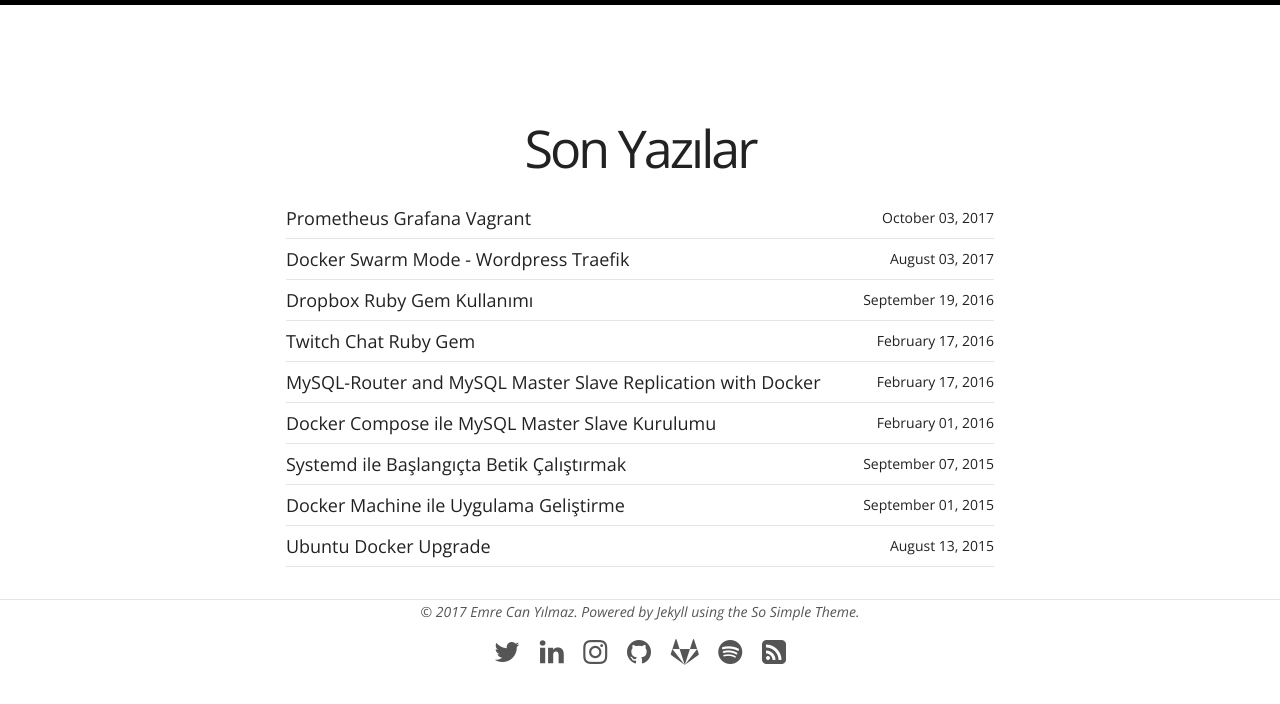
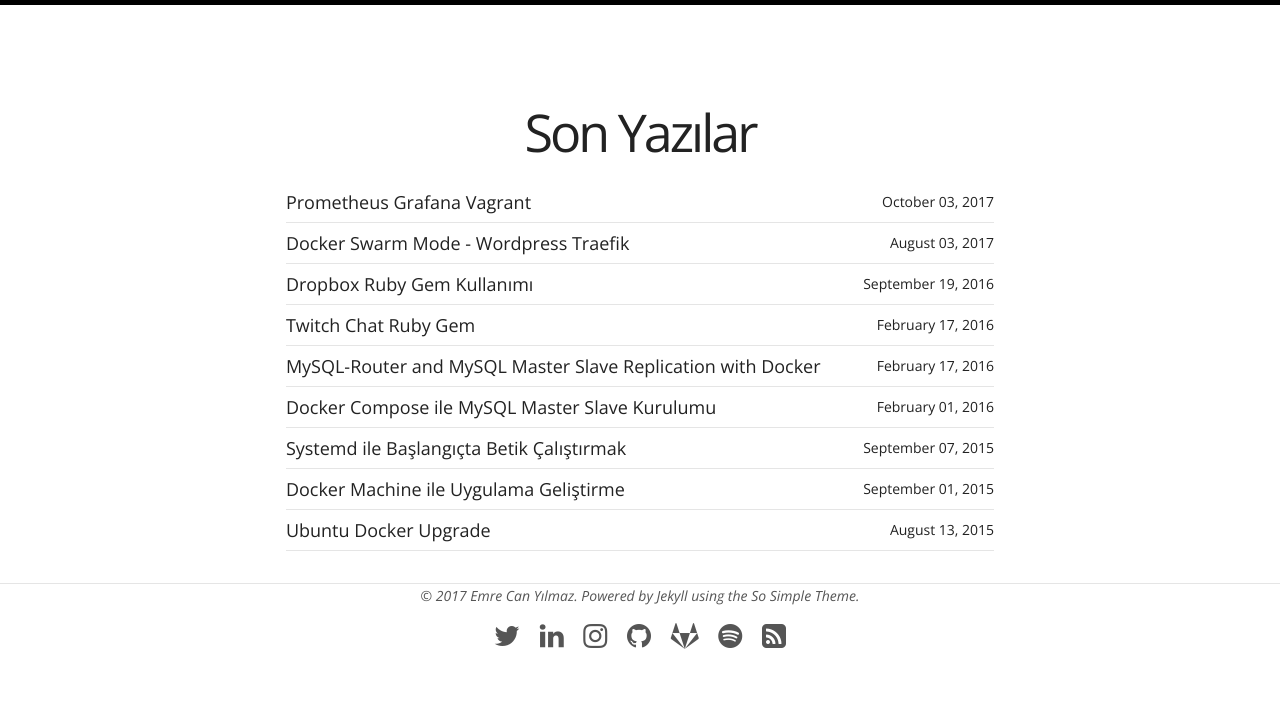
Before and after one commit to ecylmz/ecylmz.github.io, a Jekyll site: the page built from index.html, in a window 1280 px wide. Shown: the top 704 px of the page. Built offline with Jekyll 4.4.1, drawn with Linux system fonts in a browser that asks for light colours; nearby versions of some CDN libraries.

Commit message:
kozmetik

```diff
--- a/_sass/_layout.scss
+++ b/_sass/_layout.scss
@@ -239,7 +239,7 @@
 }
 .entry-wrapper {
 	@include outer-container;
-	margin-top: -2em;
+	margin-top: -3em;
 	margin-bottom: 2em;
 	padding-right: $gutter;
 	padding-left: $gutter;
@@ -455,7 +455,7 @@
 
 .footer-wrapper {
 	@include clearfix;
-	margin: 2em auto;
+	margin: 3em auto;
 	text-align: center;
 	font-family: $alt-font;
 	@include font-size(14);
```
